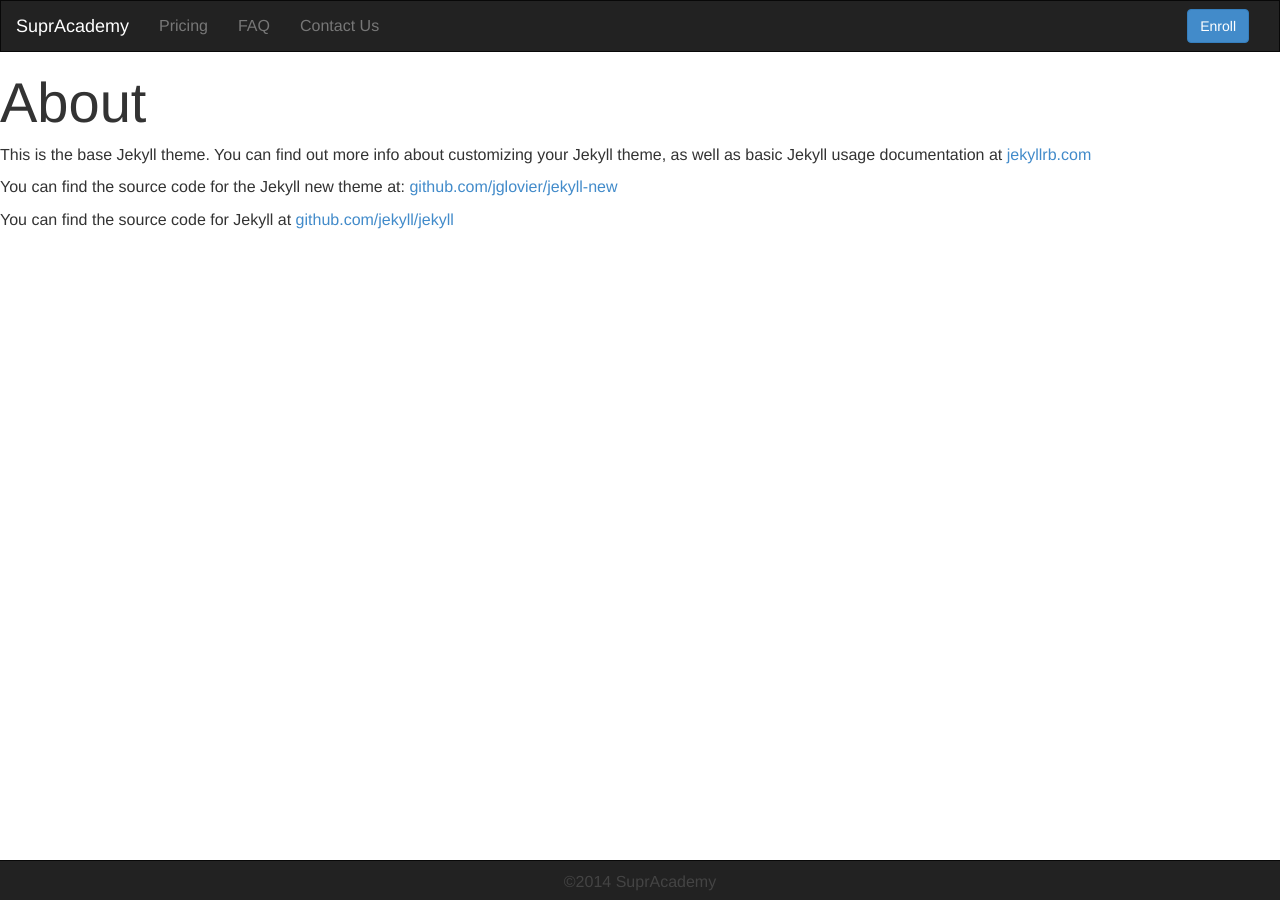
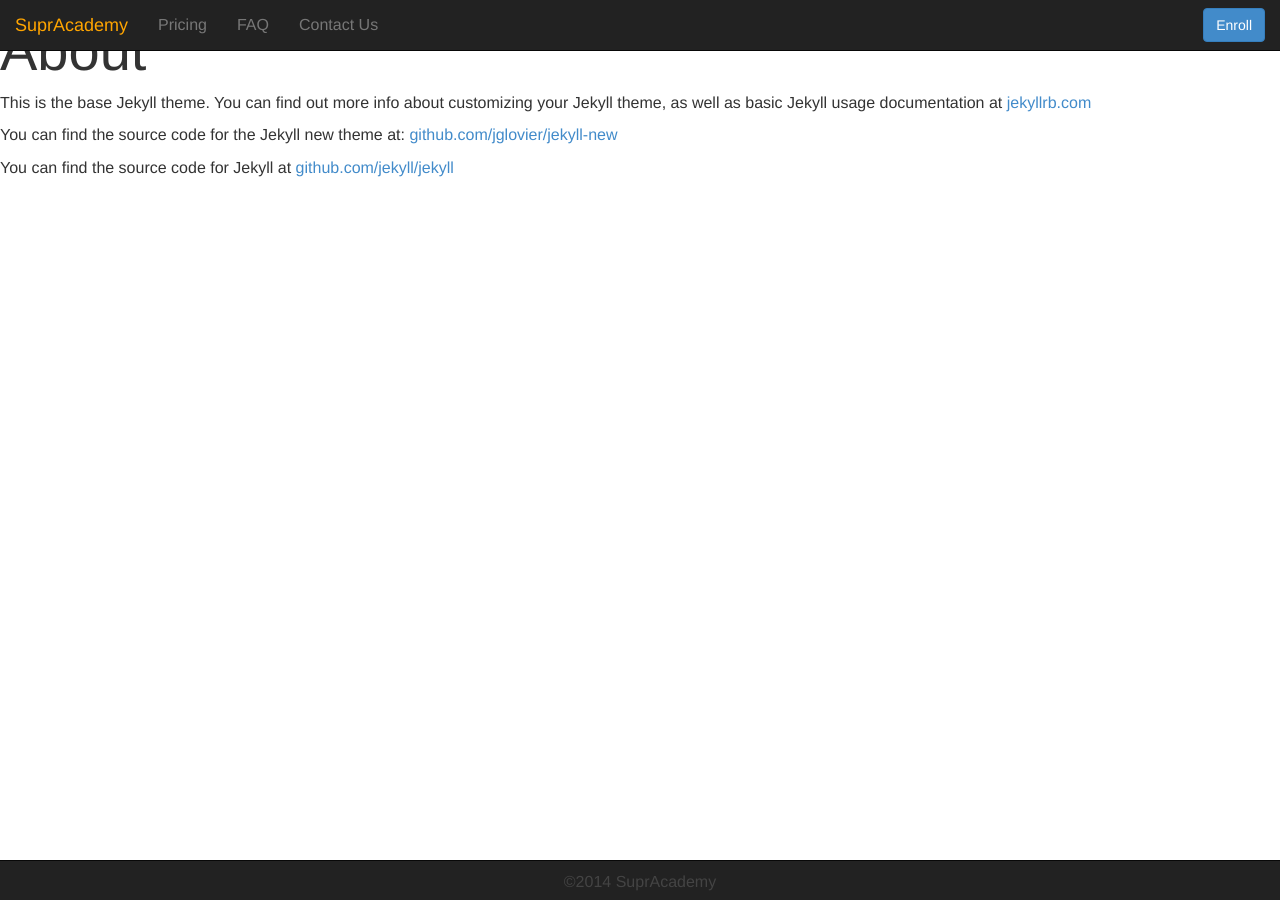
Before and after one commit to ojagostini/supracademy.com, a Jekyll site: the page built from about.md, in a window 1280 px wide. Built offline with Jekyll 4.4.1, drawn with Linux system fonts in a browser that asks for light colours; nearby versions of some CDN libraries.

Commit message:
Added fixed menu bar

```diff
--- a/_includes/header.html
+++ b/_includes/header.html
@@ -1,7 +1,7 @@
 <header class="site-header">
 
     <!-- Nav -->
-    <nav class="navbar navbar-inverse" role="navigation">
+    <nav class="navbar navbar-inverse navbar-fixed-top" role="navigation">
       <div class="container-fluid">
         <!-- Brand and toggle get grouped for better mobile display -->
         <div class="navbar-header">
```
